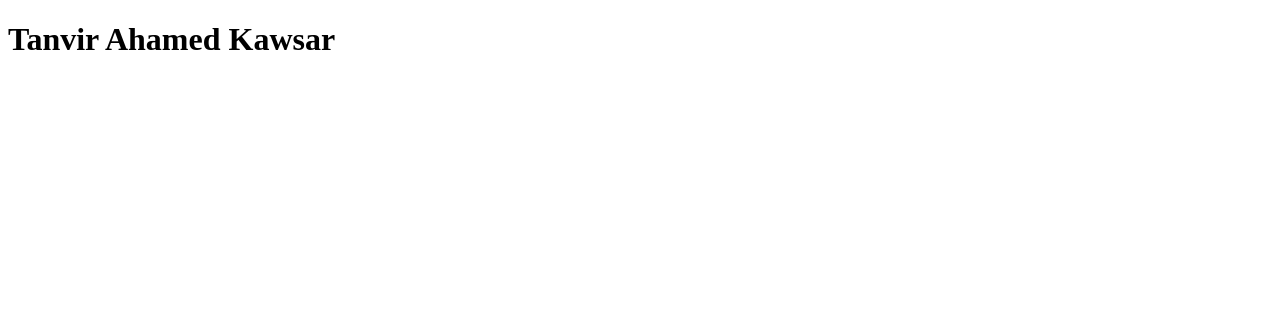
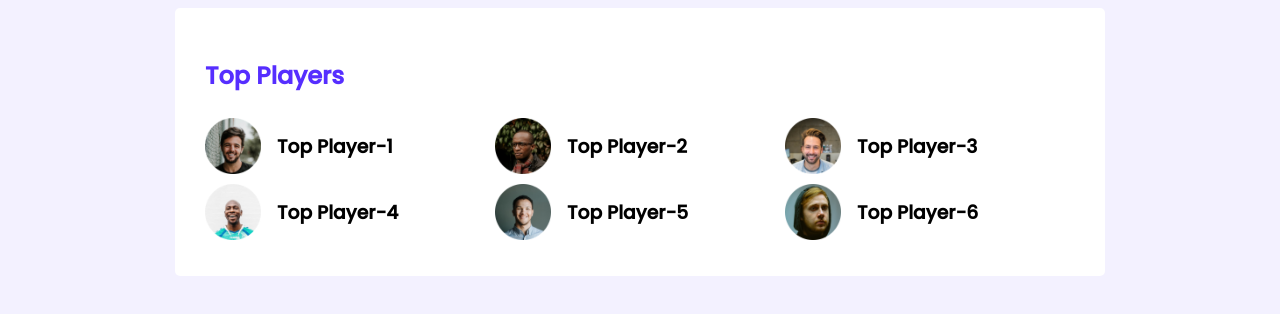
Before and after one commit to fkawsar/my-new-protfolio-site, a plain HTML site: page index.html in a window 1280 px wide. Drawn offline with Linux system fonts and the light colour scheme.

Commit message:
New Work

```diff
--- a/index.html
+++ b/index.html
@@ -9,6 +9,45 @@
     <link rel="stylesheet" href="styels/style.css">
 </head>
 <body>
-    <h1>Tanvir Ahamed Kawsar</h1>
+    <!-- Header start -->
+    <header>
+
+    </header>
+    <!-- Header End -->
+    <main>
+        <!-- Top players -->
+        <section class="container">
+            <div class="top-players">
+                <h2 class="section-tittel">Top Players</h2>
+                <div class="players">
+                    <!-- .player*6>img[src="images/players/player-$.png"]+h3{Top Player-$} -->
+                    <div class="player">
+                        <img src="images/players/player-1.png" alt="">
+                        <h3 class="Player-name">Top Player-1</h3>
+                    </div>
+                    <div class="player">
+                        <img src="images/players/player-2.png" alt="">
+                        <h3 class="Player-name">Top Player-2</h3>
+                    </div>
+                    <div class="player">
+                        <img src="images/players/player-3.png" alt="">
+                        <h3 class="Player-name">Top Player-3</h3>
+                    </div>
+                    <div class="player">
+                        <img src="images/players/player-4.png" alt="">
+                        <h3 class="Player-name">Top Player-4</h3>
+                    </div>
+                    <div class="player">
+                        <img src="images/players/player-5.png" alt="">
+                        <h3 class="Player-name">Top Player-5</h3>
+                    </div>
+                    <div class="player">
+                        <img src="images/players/player-6.png" alt="">
+                        <h3 class="Player-name">Top Player-6</h3>
+                    </div>
+                </div>
+            </div>
+        </section>
+    </main>
 </body>
 </html>
--- a/styels/style.css
+++ b/styels/style.css
@@ -0,0 +1,42 @@
+/* Fonts Styles */
+@import url('https://fonts.googleapis.com/css2?family=Open+Sans&family=Poppins:wght@500&display=swap');
+
+/* common font styles */
+
+body{
+    font-family: 'Poppins', sans-serif;
+    background: #F3F1FF;
+}
+main{
+    display: flex;
+    justify-content: center;
+}
+.container{
+    background: #FFFFFF;
+    border-radius: 5px;
+    width: 870px;
+    padding: 30px;
+}
+/* Top Players Style */
+
+.section-tittel{
+    color: #562EFF;
+    font-size: 24px;
+
+}
+.players{
+    display: grid;
+    grid-template-columns: repeat(3, 1fr);
+}
+.player{
+    display: flex;
+    align-items: center;
+
+}
+.player img{
+    width: 56px;
+    height: 56px;
+}
+.Player-name{
+    margin-left: 16px;
+}
```
